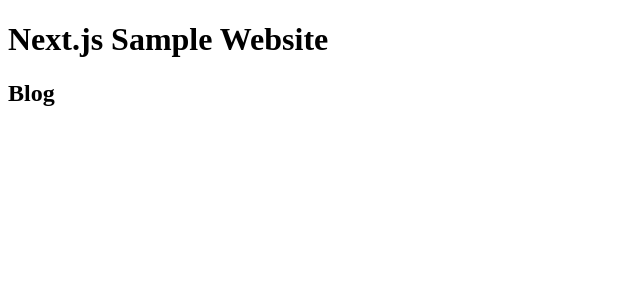
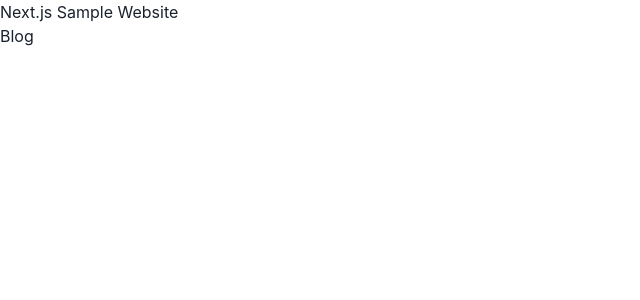
Before and after one commit to mooni/landing, a Next.js app: page / in a window 1280 px wide. Shown: the top 300 px of the page, without its empty margins (0-640 px from the left). Built offline with nearby package versions, Linux system fonts and the light colour scheme.

Commit message:
Adding chakra

```diff
--- a/components/Layout.tsx
+++ b/components/Layout.tsx
@@ -1,13 +1,14 @@
 import Head from 'next/head'
 import Image from 'next/image'
 import Link from 'next/link'
+
 
 const name = '[Your Name]'
 export const siteTitle = 'Next.js Sample Website'
 
 export default function Layout({ children, home }) {
   return (
-    <div>
+    <>
       <Head>
         <link rel="icon" href="/favicon.ico" />
         <meta
@@ -28,6 +29,6 @@
         <h1>{siteTitle}</h1>
       </header>
       <main>{children}</main>
-    </div>
+    </>
   )
 }
--- a/package.json
+++ b/package.json
@@ -8,6 +8,10 @@
     "start": "next start"
   },
   "dependencies": {
+    "@chakra-ui/react": "^1.3.3",
+    "@emotion/react": "^11.1.5",
+    "@emotion/styled": "^11.1.5",
+    "framer-motion": "^3.7.0",
     "next": "^10.0.0",
     "react": "17.0.1",
     "react-dom": "17.0.1"
--- /dev/null
+++ b/pages/_app.tsx
@@ -0,0 +1,16 @@
+import { AppProps } from 'next/app'
+import { ChakraProvider } from "@chakra-ui/react"
+
+import chakraTheme from '../theme'
+
+function App({ Component, pageProps }: AppProps) {
+  return (
+    <>
+      <ChakraProvider theme={chakraTheme}>
+        <Component {...pageProps} />
+      </ChakraProvider>
+    </>
+  );
+}
+
+export default App
--- /dev/null
+++ b/theme/index.ts
@@ -0,0 +1,5 @@
+import { extendTheme } from "@chakra-ui/react"
+
+const colors = {}
+
+export default extendTheme({ colors })
```
Also changed, not shown: 1 other file (tests, documents, lock files or other folders).
